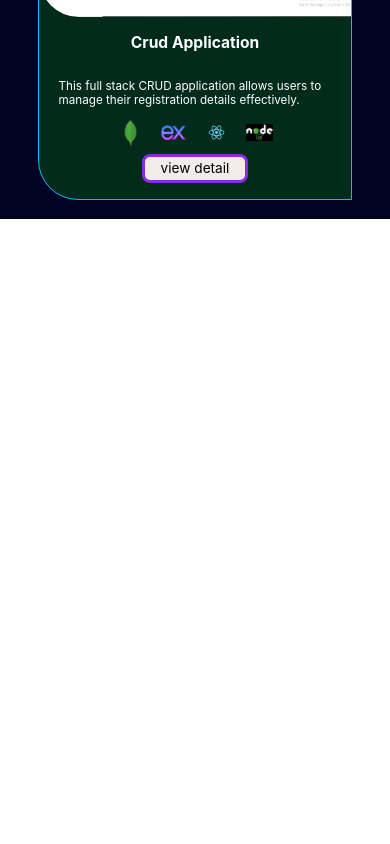
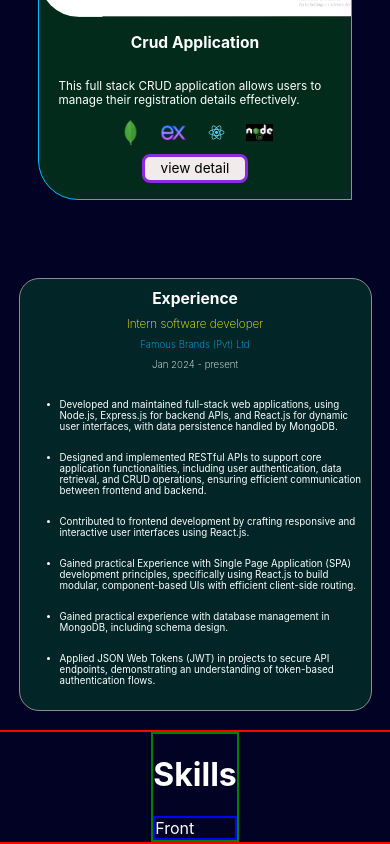
Before and after one commit to zahoor-khan178/personal-portfolio-website, a React (Create React App) app in the folder fornt-end/: page / in a window 390 px wide. Shown: the part 3164-4008 px from the top of the page. Before the commit the page ends 3383 px from the top, so only its background shows below. Built offline with nearby package versions, Linux system fonts and the light colour scheme.

Commit message:
creating experience section

```diff
--- a/fornt-end/src/App.js
+++ b/fornt-end/src/App.js
@@ -3,6 +3,8 @@ import Navbar from './components/Navbar';
 import Image from './components/Image.container';
 import About from './components/About';
 import Projects from './components/Projects';
+import Experience from './components/Experience';
+import Skills from './components/Skills';
 
 import Budgetapp from './components/Budgetapp';
 import Crudapplication from './components/Crudapplication';
@@ -24,7 +26,7 @@ function AppContent() {
       {shouldShowNavbar && <Navbar />}
 
       <Routes>
-        <Route path="/" element={<> <Image /> <About /> <Projects /> </>} />
+        <Route path="/" element={<> <Image /> <About /> <Projects /><Experience/><Skills/> </>} />
         <Route path="/budget" element={<Budgetapp />} />
         <Route path="/crud" element={<Crudapplication />} />
         <Route path="/ecommerce" element={<Ecommerceapp />} />
--- a/fornt-end/src/Css/budget_tracker.css
+++ b/fornt-end/src/Css/budget_tracker.css
@@ -85,7 +85,9 @@
 .front-end-heading {
     font-size: 1.5vw;
     margin-top: 2vw;
+     color: skyblue;
 }
+
 
 .react {
     margin-top: 4vw;
@@ -95,12 +97,12 @@
     font-size: 1vw;
     margin-top: 0.5vw;
     margin-left: 3vw;
-    color: skyblue;
+
 }
 
 .github-link{
 
-    color:rgb(0, 191, 255);
+    color: white;
     margin-left: 5vw;
     font-size: 1vw;
 }
--- /dev/null
+++ b/fornt-end/src/Css/experience.css
@@ -0,0 +1,176 @@
+
+
+.experience-section
+
+{
+
+    color: rgb(255, 255, 255);
+    /* border: 2px solid red; */
+    width: 100%;
+    display: flex;
+    flex-direction: row;
+    justify-content: center;
+    /* margin-bottom: 5vw; */
+    scroll-margin-top: 7vw;
+
+}
+
+.experience-container{
+
+    border: 1px solid rgb(141, 140, 140);
+    /* position: absolute; */
+    width: 70%;
+    display: flex;
+    flex-direction: column;
+    align-items: center;
+    background-color: rgb(0, 0, 0);
+    /* background-color:rgb(53, 53, 3); */
+    background-color: rgb(2, 38, 39);
+     padding-bottom: 2vw;
+     border-radius: 20px;
+}
+
+.experience-heading{
+
+    font-size: 2vw;
+    /* border-bottom: 2px solid white; */
+    width: fit-content;
+}
+
+.intern-software-developer-heading{
+  font-weight: 200;
+  margin-top: -0.5vw;
+  color: rgb(4, 180, 250);
+    color:yellow;
+    /* color:rgb(255, 0, 51); */
+    /* color:chartreuse; */
+
+}
+
+.company-name{
+      font-weight: 200;
+      margin-top: -1vw;
+       color: rgb(4, 180, 250);
+       /* color: rgb(110, 110, 6); */
+        /* color:rgb(255, 0, 51); */
+
+         /* color: rgb(0, 255, 0); */
+}
+
+.expreience-time{
+
+    color: white;
+}
+
+li{
+
+    font-size: 1vw;
+}
+
+
+
+
+
+
+
+
+
+
+
+@media screen and (max-width: 768px) {
+
+    .experience-section{
+
+        scroll-margin-top: 15vw;
+
+    }
+
+
+li{
+
+    font-size: 2vw;
+}
+
+
+    .experience-container{
+       width: 80%;
+    }
+
+    .intern-software-developer-heading{
+
+        font-size: 3vw;
+    }
+
+    .experience-heading{
+
+        font-size: 3vw;
+    }
+    .company-name{
+
+        font-size: 2.5vw;
+    }
+
+    .expreience-time{
+
+   font-size: 2vw;
+}
+
+
+}
+
+
+
+
+@media screen and (max-width: 480px) {
+
+
+li{
+
+    font-size: 2.5vw;
+}
+
+
+    .experience-container{
+       width: 90%;
+    }
+
+    .intern-software-developer-heading{
+
+        font-size: 3vw;
+    }
+
+    .experience-heading{
+
+        font-size: 4vw;
+    }
+    .company-name{
+
+        font-size: 2.5vw;
+    }
+
+    .expreience-time{
+
+   font-size: 2.5vw;
+}
+
+.experience-section{
+
+    margin-top: 15vw;
+}
+
+
+}
+
+
+@media screen and (min-width: 1441px) {
+
+    .intern-software-developer-heading{
+
+        font-size: 1.3vw;
+    }
+
+     .company-name{
+
+        font-size: 1.3vw;
+    }
+}
--- /dev/null
+++ b/fornt-end/src/Css/skills.css
@@ -0,0 +1,27 @@
+
+
+.skills-section{
+
+    width: 100%;
+    height: 50%;
+    border: 2px solid red;
+    color: white;
+    margin-top: 5vw;
+    display: flex;
+    flex-direction: column;
+    align-items: center;
+    justify-content: center;
+}
+
+.skills-container{
+
+    border: 2px solid green;
+    /* width: 100%; */
+}
+
+.front-end-section{
+
+    /* width: 100vw; */
+    height: 50%;
+    border: 2px solid blue;
+}
--- /dev/null
+++ b/fornt-end/src/components/Experience.js
@@ -0,0 +1,35 @@
+
+import '../Css/experience.css';
+
+
+const Experience = () => {
+    return (
+        <div className='experience-section' id='experience'>
+            <div className='experience-container'>
+                <h1 className='experience-heading'>Experience</h1>
+                <h3 className='intern-software-developer-heading'>Intern software developer</h3>
+                <h4 className='company-name'>Famous Brands (Pvt) Ltd</h4>
+                <h4 className='company-name expreience-time'>Jan 2024 - present</h4>
+
+                <div className='experience-projects'>
+                    <ul>
+                        <li>Developed and maintained full-stack web applications, using Node.js, Express.js for backend APIs, and React.js for dynamic user interfaces, with data persistence handled by MongoDB.</li>
+                        <br></br>
+                        <li>Designed and implemented RESTful APIs to support core application functionalities, including user authentication, data retrieval, and CRUD operations, ensuring efficient communication between frontend and backend.</li>
+                        <br></br>
+                        <li> Contributed to frontend development by crafting responsive and interactive user interfaces using React.js.</li>
+                        <br></br>
+                        <li> Gained practical Experience with Single Page Application (SPA) development principles, specifically using React.js to build modular, component-based UIs with efficient client-side routing.</li>
+                        <br></br>
+                        <li> Gained practical experience with database management in MongoDB, including schema design.</li>
+                        <br></br>
+                        <li>Applied JSON Web Tokens (JWT) in projects to secure API endpoints, demonstrating an understanding of token-based authentication flows.</li>
+
+                    </ul>
+                </div>
+            </div>
+        </div>
+    );
+}
+
+export default Experience;
--- a/fornt-end/src/components/Navbar.js
+++ b/fornt-end/src/components/Navbar.js
@@ -44,7 +44,7 @@ const links_container=useRef(null)
           <li className="links-lis"><a href="#image-container" onClick={toggleNavbar} className="links">About</a></li>
           <li className="links-lis"><a href="#technologies" onClick={toggleNavbar} className="links">Technologies</a></li>
           <li className="links-lis"><a href="#projects" onClick={toggleNavbar} className="links">Projects</a></li>
-          <li className="links-lis"><a href="/" onClick={toggleNavbar} className="links">Experience</a></li>
+          <li className="links-lis"><a href="#experience" onClick={toggleNavbar} className="links">Experience</a></li>
           <li className="links-lis"><a href="/" onClick={toggleNavbar} className="links">Skills</a></li>
           <li className="links-lis"><a href="/" onClick={toggleNavbar} className="links">Services</a></li>
           <li className="links-lis"><a href="/" onClick={toggleNavbar} className="links">Contact</a></li>
--- /dev/null
+++ b/fornt-end/src/components/Skills.js
@@ -0,0 +1,17 @@
+
+import '../Css/skills.css';
+
+
+const Skils = () => {
+    return (
+        <div className="skills-section" id="skills">
+            <div className="skills-container">
+        <h1 className="skills-heading">Skills</h1>
+        <div className='front-end-section'>Front</div>
+
+        </div>
+        </div>
+    );
+    }
+
+export default Skils;
```
